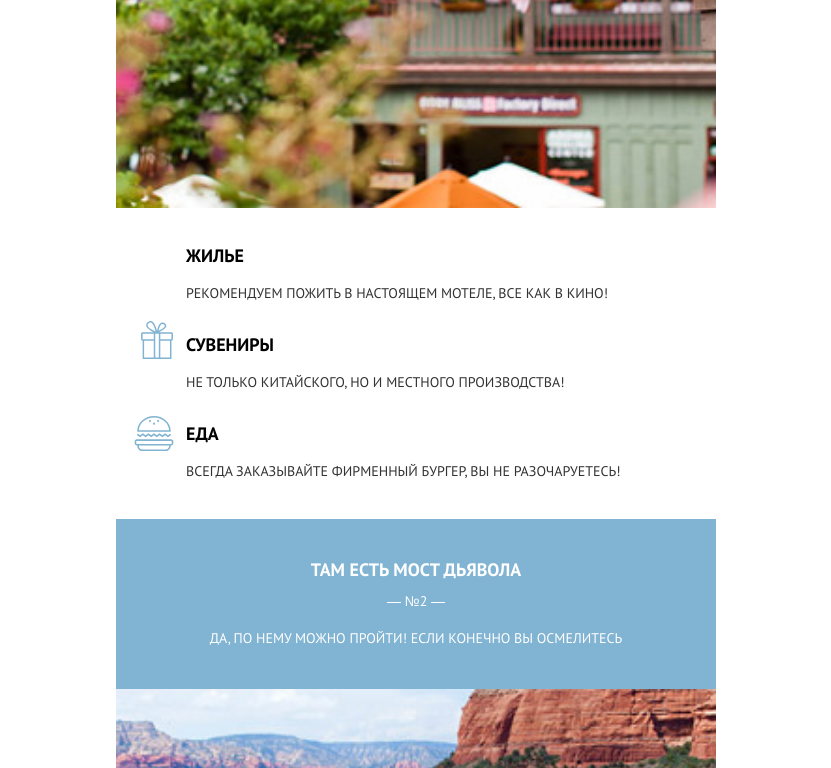
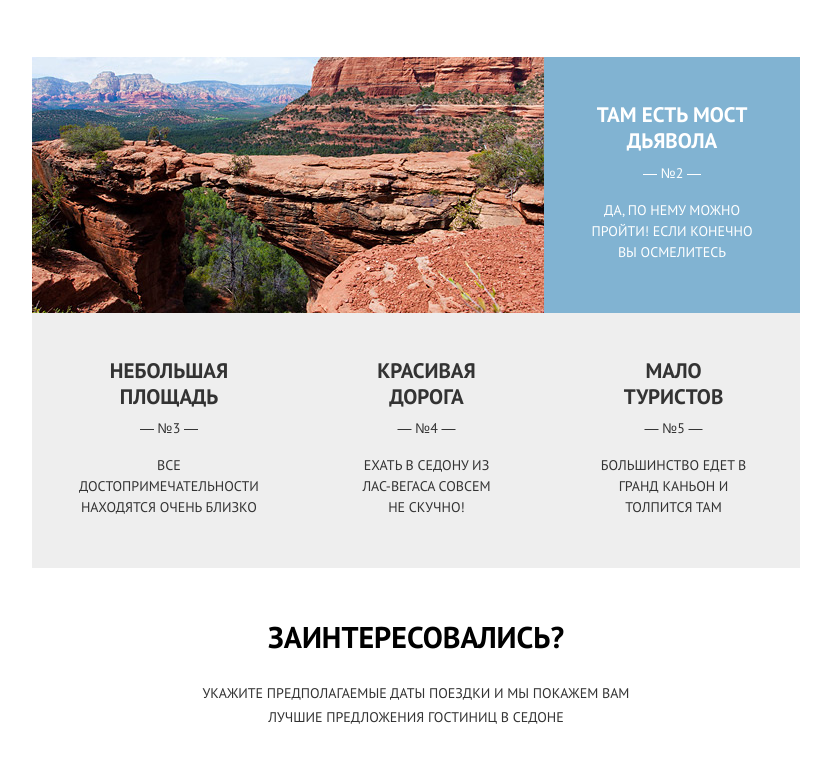
Before and after one commit to Dmitry-H/sedona, a website: page src/index.html in a window 1280 px wide. Shown: the part 1309-2077 px from the top of the page, without its empty margins (224-1055 px from the left). Drawn offline with nearby package versions, Linux system fonts and the light colour scheme; files that its build step writes are made by us from their sources; files whose address does not match are found by name.

Commit message:
Сделана планшетная версия страницы index.html

```diff
--- a/src/index.html
+++ b/src/index.html
@@ -52,7 +52,10 @@
                 <p class="reason__description">Седона не атракцион для туристов, там течет своя жизнь</p>
             </section>
             <div class="reason__image-container">
-                <img class="reason__image" src="img/photo-city-mobile.jpg" alt="Фото города">
+                <picture>
+                    <source media="(min-width: 768px)" srcset="img/photo-city-tablet@1x.jpg">
+                    <img class="reason__image" src="img/photo-city-mobile.jpg" alt="Фото города">
+                </picture>
             </div>
         </div>
         <ul class="advantages">
@@ -69,14 +72,17 @@
                 <div class="advantages__text">Всегда заказывайте фирменный бургер, Вы НЕ разочаруетесь!</div>
             </li>
         </ul>
-        <div class="reason">
+        <div class="reason  reason--reverse">
             <section class="reason__text  reason__text--main">
                 <h2 class="reason__header">Там есть мост дьявола</h2>
                 <p class="reason__num">— №2 —</p>
                 <p class="reason__description">Да, по нему можно пройти! Если конечно вы осмелитесь</p>
             </section>
             <div class="reason__image-container">
-                <img class="reason__image" src="img/photo-bridge-mobile.jpg" alt="Мост Дьявола">
+                <picture>
+                    <source media="(min-width: 768px)" srcset="img/photo-bridge-tablet@1x.jpg">
+                    <img class="reason__image" src="img/photo-bridge-mobile.jpg" alt="Мост Дьявола">
+                </picture>
             </div>
         </div>
         <div class="reasons reasons--other">
@@ -110,7 +116,10 @@
         <a href="#" class="feedback__find-hotel">Найти гостиницу</a>
     </div>
     <div class="map">
-        <img src="img/map-mobile.jpg" alt="Карта" class="map__image">
+        <picture>
+            <source media="(min-width: 768px)" srcset="img/bg-map-tablet@1x.jpg">
+            <img src="img/bg-map-mobile@1x.jpg" alt="Карта" class="map__image">
+        </picture>
     </div>
     <footer class="page-footer">
         <b class="page-footer__hashtag">#visitsedona</b>
--- a/src/sass/blocks/advantages.scss
+++ b/src/sass/blocks/advantages.scss
@@ -10,8 +10,12 @@
     font-family: $font-stack;
     text-transform: uppercase;
 
+    &::before {
+      content: "";
+      position: absolute;
+    }
+
     &--lodging::before {
-      position: absolute;
       left: 22px;
       top: -9px;
       width: 39px;
@@ -20,7 +24,6 @@
     }
 
     &--souvenirs::before {
-      position: absolute;
       left: 25px;
       top: -11px;
       width: 32px;
@@ -29,16 +32,11 @@
     }
 
     &--food::before {
-      position: absolute;
       left: 18px;
       top: -5px;
       width: 40px;
       height: 35px;
       background-image: url(../img/icon-burger.svg);
-    }
-
-    &::before {
-      content: "";
     }
   }
 
@@ -56,4 +54,51 @@
     font-size: 14px;
     color: #333333;
   }
+
+  @media ($tablet-widths) {
+    display: flex;
+    padding: 57px 0 60px;
+    justify-content: space-around;
+
+    &__item {
+      margin-bottom: 0;
+      padding: 102px 35px 1px;
+      text-align: center;
+
+
+      &::before {
+        display: block;
+        left: 50%;
+        transform: translateX(-50%);
+        background-repeat: no-repeat;
+        background-size: 100% auto;
+      }
+
+      &--lodging::before {
+        width: 75px;
+        height: 74px;
+        top: 2px;
+      }
+
+      &--souvenirs {
+        order: 1;
+        &::before {
+          width: 64px;
+          height: 91px;
+          top: 0;
+        }
+      }
+
+      &--food::before {
+        width: 76px;
+        height: 75px;
+        top: 6px;
+      }
+    }
+
+    &__header {
+      margin-bottom: 21px;
+      font-size: 21px;
+    }
+  }
 }
--- a/src/sass/blocks/feedback.scss
+++ b/src/sass/blocks/feedback.scss
@@ -54,4 +54,17 @@
       }
     }
   }
+
+  @media ($tablet-widths) {
+    padding: 56px 155px 58px;
+
+    &__header {
+      margin-bottom: 31px;
+      font-size: 30px;
+    }
+
+    &__text {
+      margin-bottom: 42px;
+    }
+  }
 }
--- a/src/sass/blocks/intro.scss
+++ b/src/sass/blocks/intro.scss
@@ -44,4 +44,27 @@
     color: #333333;
     font-weight: normal;
   }
+
+  @media ($tablet-widths) {
+
+    &__image-wrapper {
+      padding: 77px 154px 91px;
+      background-image: url(../img/bg-intro-triangle-tablet.svg),
+      url(../img/bg-back-tablet@1x.jpg);
+      background-size: 100% auto, auto;
+    }
+
+    &__image {
+      max-height: 350px;
+    }
+
+    &__text {
+      padding: 50px 75px 46px;
+    }
+
+    &__description {
+      font-size: 21px;
+    }
+
+  }
 }
--- a/src/sass/blocks/main-container.scss
+++ b/src/sass/blocks/main-container.scss
@@ -4,9 +4,9 @@
   min-width: 320px;
   max-width: 600px;
 
-/*  @media ($tablet-widths) {
+  @media ($tablet-widths) {
     width: 768px;
     min-width: 768px;
     max-width: 1000px;
-  }*/
+  }
 }
--- a/src/sass/blocks/main-menu.scss
+++ b/src/sass/blocks/main-menu.scss
@@ -63,7 +63,6 @@
     }
   }
 
-
   &__close {
     display: block;
     position: absolute;
@@ -86,7 +85,7 @@
     font-size: 0;
   }
 
-/*  @media ($tablet-widths) {
+  @media ($tablet-widths) {
     background-color: #fff;
 
     &__items {
@@ -99,15 +98,14 @@
       flex-basis: 20%;
       flex-grow: 1;
 
-      &--logo {
-        order: 0;
-      }
-
       &:last-child {
         box-shadow: none;
       }
     }
 
+    &__logo {
+      order: 0;
+    }
 
     &__link {
       font-size: 14px;
@@ -137,12 +135,9 @@
       }
     }
 
-
-
-
     &__close,
     &__open {
       display: none;
     }
-  }*/
+  }
 }
--- a/src/sass/blocks/page-footer.scss
+++ b/src/sass/blocks/page-footer.scss
@@ -11,4 +11,14 @@
     font-size: 21px;
     font-weight: bold;
   }
+
+  @media ($tablet-widths) {
+    display: flex;
+    justify-content: space-around;
+    align-items: center;
+
+    &__hashtag {
+      margin-bottom: 0;
+    }
+  }
 }
--- a/src/sass/blocks/reason.scss
+++ b/src/sass/blocks/reason.scss
@@ -54,4 +54,39 @@
     display: block;
     width: 100%;
   }
+
+  @media ($tablet-widths) {
+    display: flex;
+    justify-content: space-around;
+    align-items: stretch;
+
+    &__text {
+      display: flex;
+      flex-direction: column;
+      justify-content: space-between;
+
+      padding: 45px 47px 50px;
+      flex-shrink: 1;
+
+      &--triangle {
+        background-image: none;
+      }
+
+      &--other {
+        box-shadow: none;
+      }
+    }
+
+    &__image-container {
+      flex-shrink: 0;
+    }
+
+    &__header {
+      font-size: 21px;
+    }
+
+    &--reverse {
+      flex-direction: row-reverse;
+    }
+  }
 }
--- a/src/sass/blocks/reasons.scss
+++ b/src/sass/blocks/reasons.scss
@@ -2,4 +2,10 @@
   &--other {
     background-color: #eeeeee;
   }
+
+  @media ($tablet-widths) {
+    &--other {
+      display: flex;
+    }
+  }
 }
--- a/src/sass/blocks/socials.scss
+++ b/src/sass/blocks/socials.scss
@@ -54,4 +54,8 @@
       opacity: 0.3;
     }
   }
+
+  @media ($tablet-widths) {
+    margin-bottom: 0;
+  }
 }
```
Also changed, not shown: src/img/back-tablet.jpg (deleted), src/img/bg-back-tablet@1x.jpg (added), src/img/bg-map-mobile@1x.jpg (added), src/img/bg-map-tablet@1x.jpg (added), src/img/map-mobile.jpg (deleted), src/img/photo-bridge-tablet@1x.jpg (added), src/img/photo-city-tablet@1x.jpg (added).
